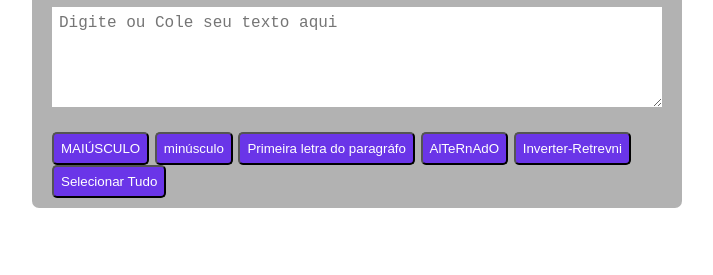
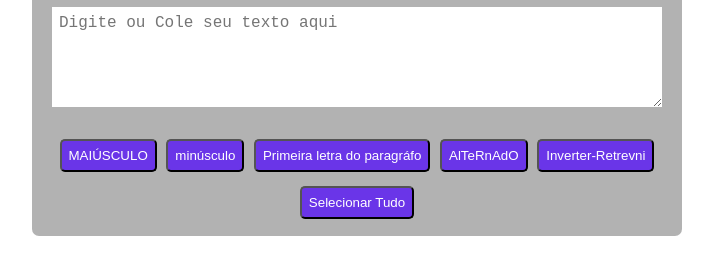
Before and after one commit to imarcaos/Text-Converter, a plain HTML site: page index.html in a window 1280 px wide. Shown: the part 97-372 px from the top of the page, without its empty margins (293-1006 px from the left). Drawn offline with Linux system fonts and the light colour scheme.

Commit message:
organização dos botoes
Organização dos botões ao centro e padding superior

```diff
--- a/css/style.css
+++ b/css/style.css
@@ -17,6 +17,7 @@ body, ul, li, p {
 .content-convtext {
   width: 650px;
   margin: auto;
+  text-align: center;
   background: rgba(0, 0, 0, 0.3);
   padding: 10px 20px;
   box-sizing: border-box;
@@ -51,7 +52,8 @@ body, ul, li, p {
 .btnBox {
   background-color: rgba(76, 0, 255, 0.7);
   color: white;
-  padding: 7px;
+  margin: 7px 2px;
+  padding: 7px 7px;
   border-radius: 5px;
 }
 
```
